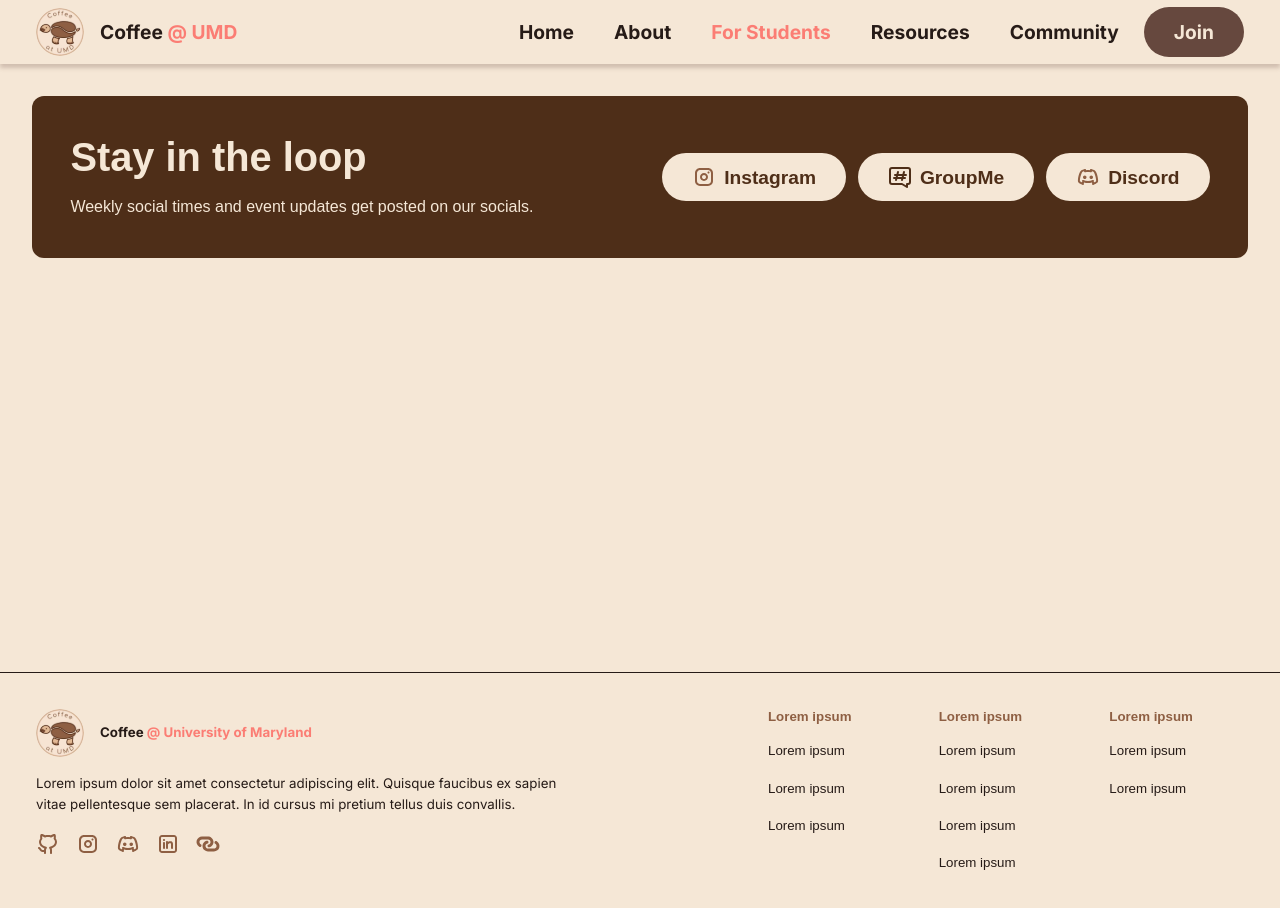
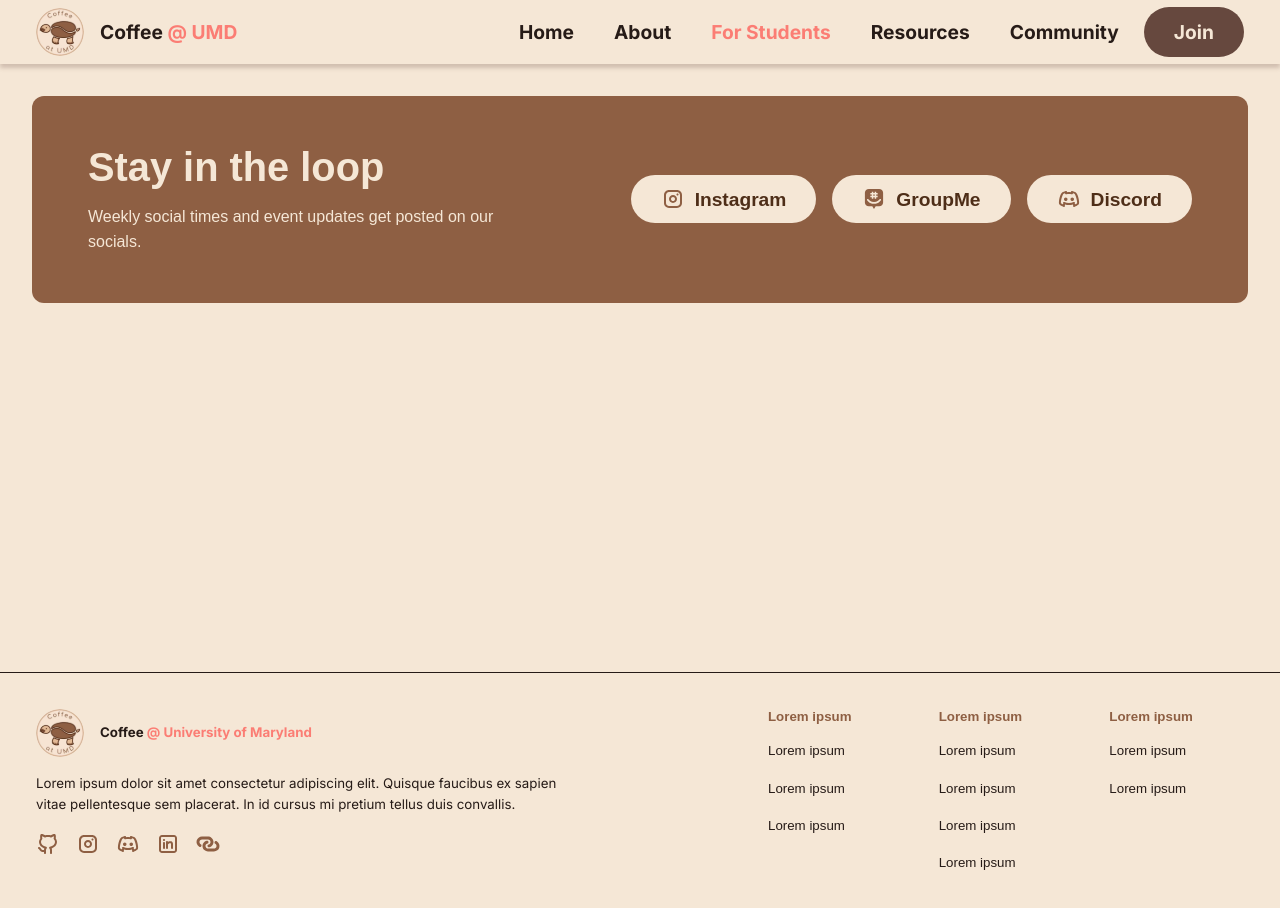
Before and after one commit to Open-Sourcery-UMD/umdcoffee, a React (Vite) app: page /for-students in a window 1280 px wide. Built offline with nearby package versions, Linux system fonts and the light colour scheme.

Commit message:
fix: match socials banner to Figma
Use primary brown background, Figma GroupMe logo, and Figma spacing.
Restore href="#" placeholders so GroupMe/Discord render as links.

```diff
--- a/src/components/Socials.css
+++ b/src/components/Socials.css
@@ -5,13 +5,9 @@
   gap: 1.5rem;
   margin: 2rem;
   border-radius: var(--radius-card);
-  background-color: var(--color-secondary);
-  padding: clamp(1.5rem, 3vw, 2.5rem);
-  color: var(--color-secondary-foreground);
-}
-
-.socials-copy {
-  min-width: 0;
+  background-color: var(--color-primary);
+  padding: clamp(1.5rem, 4vw, 3rem) clamp(1.5rem, 5vw, 3.5rem);
+  color: var(--color-primary-foreground);
 }
 
 .socials h2 {
@@ -25,27 +21,13 @@
 .socials-links {
   display: flex;
   flex-wrap: wrap;
-  gap: 0.75rem;
-  min-width: 0;
-  max-width: 100%;
+  gap: 1rem;
 }
 
 .socials-link {
   display: inline-flex;
-  justify-content: center;
   align-items: center;
-  gap: 0.5rem;
-  box-sizing: border-box;
-  max-width: 100%;
-  white-space: normal;
-}
-
-.socials-link img,
-.socials-link svg {
-  display: block;
-  flex-shrink: 0;
-  width: 1.5rem;
-  height: 1.5rem;
+  gap: 0.625rem;
 }
 
 @media (min-width: 768px) {
--- a/src/components/Socials.tsx
+++ b/src/components/Socials.tsx
@@ -18,19 +18,7 @@ export default function Socials() {
           Instagram
         </Button>
         <Button className="socials-link" variant="light" href="#">
-          <svg
-            viewBox="0 0 24 24"
-            fill="none"
-            stroke="currentColor"
-            strokeWidth={2}
-            strokeLinecap="round"
-            strokeLinejoin="round"
-            aria-hidden="true"
-            focusable="false"
-          >
-            <path d="M20 3H4a2 2 0 0 0-2 2v12a2 2 0 0 0 2 2h10l5 3v-3h1a2 2 0 0 0 2-2V5a2 2 0 0 0-2-2Z" />
-            <path d="m10 7-2 8m8-8-2 8M7 10h11M6 13h11" />
-          </svg>
+          <img src="/assets/icons/groupme-icon.svg" alt="" width={24} height={24} />
           GroupMe
         </Button>
         <Button className="socials-link" variant="light" href="#">
```
Also changed, not shown: public/assets/icons/groupme-icon.svg (added).
